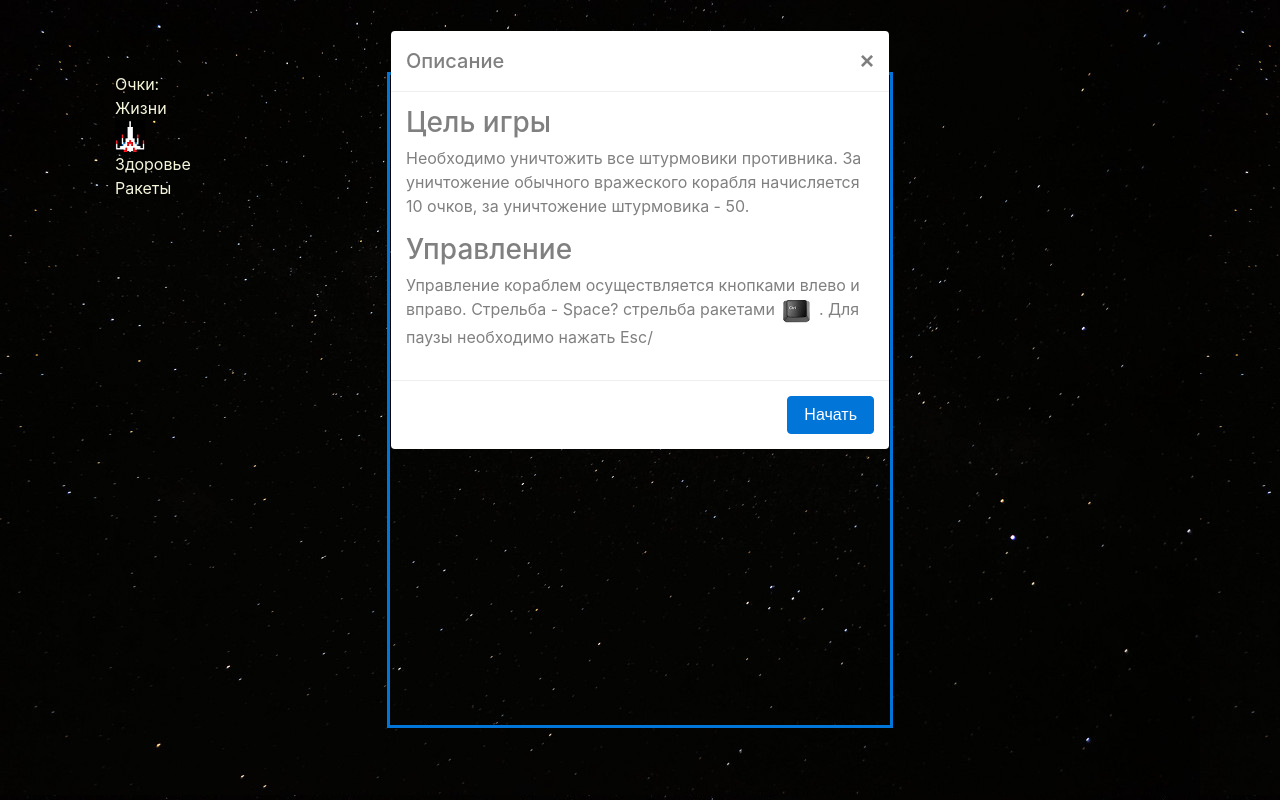
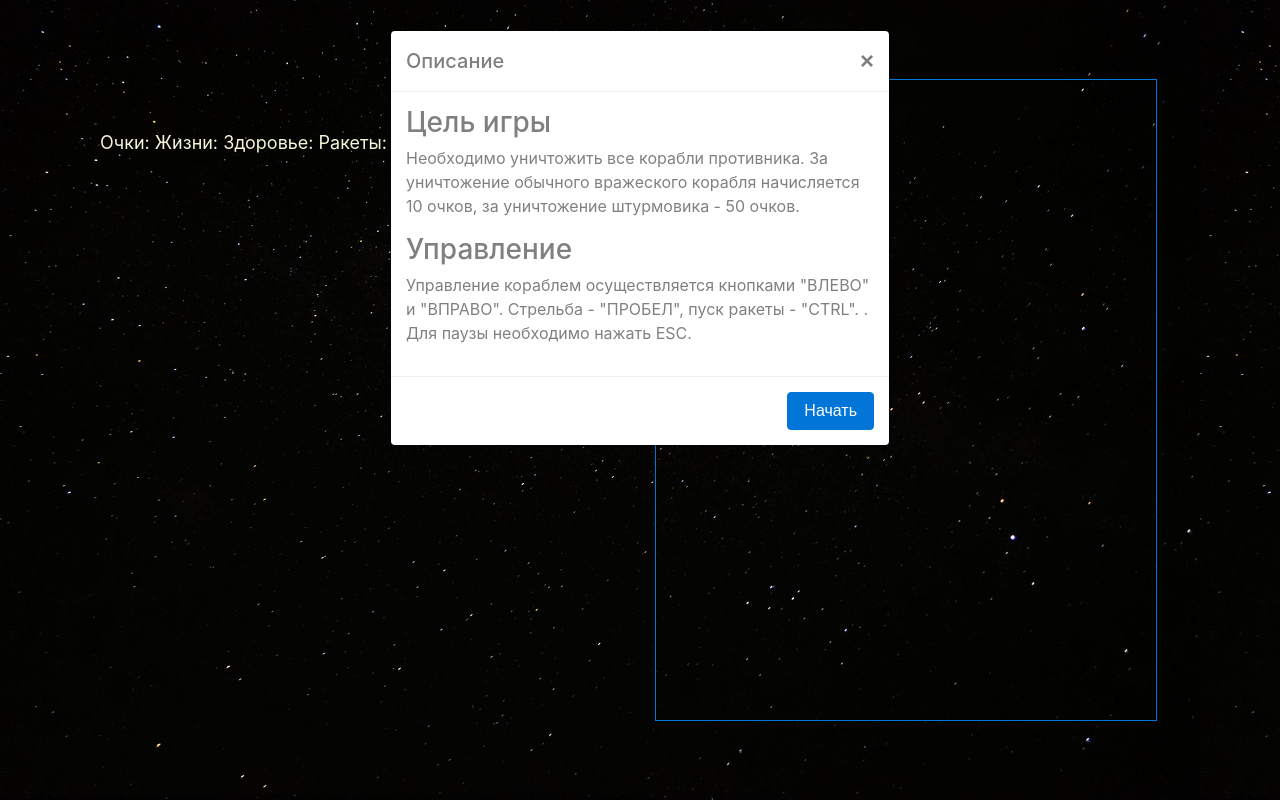
Before and after one commit to ASTeterin/IPS-2018-galaxian, a PHP site: page /game.php in a window 1280 px wide. Run offline with PHP 8.4, Linux system fonts and the light colour scheme; some libraries are stand-ins or nearby versions.

Commit message:
итерация 9. переработан layout

```diff
--- /dev/null
+++ b/template/about_game.html.twig
@@ -0,0 +1,27 @@
+
+    <div class="modal fade show modal_window aboutGameModal" id="about_game_modal" tabindex="-1" data-keyboard="false" role="dialog" aria-labelledby="aboutGamelLabel" aria-hidden="true">
+        <div class="modal-dialog" role="document">
+            <div class="modal-content stars">
+                <div class="modal-header">
+                    <h5 class="modal-title" id="exampleModalLabel">Описание</h5>
+                    <button type="button" class="close" data-dismiss="modal" aria-label="Close">
+                        <span aria-hidden="true">&times;</span>
+                    </button>
+                </div>
+                <div class="modal-body">
+                    <h3>Цель игры</h3>
+                    <p>Необходимо уничтожить все корабли противника. За уничтожение обычного вражеского корабля начисляется 10 очков,
+                        за уничтожение штурмовика - 50 очков.</p>
+                    <h3>Управление</h3>
+                    <p>
+                        <span>
+                            Управление кораблем осуществляется кнопками "ВЛЕВО" и "ВПРАВО". Cтрельба - "ПРОБЕЛ", пуск ракеты - "CTRL".
+                        </span>. Для паузы необходимо нажать ESC.
+                    </p>
+                </div>
+                <div class="modal-footer">
+                    <button type="button" id="begin_play_bnt" class="btn btn-primary">Начать</button>
+                </div>
+            </div>
+        </div>
+    </div>
--- a/template/game.twig.html
+++ b/template/game.twig.html
@@ -6,23 +6,22 @@
 
 <div class="container">
     <div class="row">
-        <div class="col-sm-2">
-            <div>Очки: </div>
-            <div id="scores"></div>
-            <div>Жизни</div>
-            <img src="web/img/hero.png" id="ship"/>
-            <div id="lifes"></div>
-            <div>Здоровье</div>
-            <div id="health"></div>
-            <div>Ракеты</div>
-            <div id="rockets"></div>
-
+        <div class="col">
+            <div class="username"> </div>
+            <span class="game_info">Очки: </span>
+            <span id="scores"></span>
+            <span class="game_info">Жизни: </span>
+            <span id="lifes"></span>
+            <span class="game_info">Здоровье: </span>
+            <span id="health"></span>
+            <span class="game_info">Ракеты: </span>
+            <span id="rockets"></span>
         </div>
 
-        <div class="game_field col">
-            <canvas id="canvas" width="500" height="650"></canvas>
+        <div class="col battle_arena">
+            <canvas id="canvas" width="500" height="640"></canvas>
         </div>
-        <div class="col-sm-2"></div>
+
     </div>
 
 
@@ -46,35 +45,7 @@
         </div>
     </div>
 
-    <div class="modal fade show modal_window aboutGameModal" id="about_game_modal" tabindex="-1" data-keyboard="false" role="dialog" aria-labelledby="aboutGamelLabel" aria-hidden="true">
-        <div class="modal-dialog" role="document">
-            <div class="modal-content stars">
-                <div class="modal-header">
-                    <h5 class="modal-title" id="exampleModalLabel">Описание</h5>
-                    <button type="button" class="close" data-dismiss="modal" aria-label="Close">
-                        <span aria-hidden="true">&times;</span>
-                    </button>
-                </div>
-                <div class="modal-body">
-                    <h3>Цель игры</h3>
-                    <p>Необходимо уничтожить все штурмовики противника. За уничтожение обычного вражеского корабля начисляется 10 очков,
-                        за уничтожение штурмовика - 50.</p>
-                    <h3>Управление</h3>
-                    <p>
-                        <span>
-                            Управление кораблем осуществляется кнопками влево и вправо. Cтрельба - Space? стрельба ракетами
-                            <img src="./web/img/ctrl.jpg">
-                        </span>. Для паузы необходимо нажать Esc/
-                    </p>
-                </div>
-                <div class="modal-footer">
-                    <button type="button" id="begin_play_bnt" class="btn btn-primary">Начать</button>
-                </div>
-            </div>
-        </div>
-    </div>
-
-
+    {% include "about_game.html.twig" %}
 
 </div>
 <script src="js/game.js" type="module"></script>
--- /dev/null
+++ b/template/head.html.twig
@@ -0,0 +1,6 @@
+<head>
+    <meta charset="utf-8">
+    <meta name="viewport" content="width=device-width, initial-scale=1, shrink-to-fit=no">
+    <link rel="stylesheet" href="web/css/bootstrap.min.css">
+    <link rel="stylesheet" href="web/css/main.css">
+</head>
--- a/template/header.twig
+++ /dev/null
@@ -1,6 +0,0 @@
-
-<div class="row ">
-    <div class="col text-center">
-        <img class="img-responsive img_game_header" src="web/img/galaxian3.jpg" alt="Galaxian">
-    </div>
-</div>
--- a/template/index.twig
+++ b/template/index.twig
@@ -11,10 +11,11 @@
 {% endblock %}
 
 {% block content %}
+    <div class="content">
         <div class="row">
             <div class="col-sm-3 text-primary">
                 <ul class="nav flex-sm-column">
-                <li><button type="button" class="btn btn-outline-primary btn-block btn_menu" data-toggle="modal" data-target="#exampleModal">
+                    <li><button type="button" class="btn btn-outline-primary btn-block btn_menu" data-toggle="modal" data-target="#registrationModal">
                         Регистрация</button></li>
                     <li><a href="game.php" class="btn btn-primary btn-block btn_menu text_color">Быстрая игра</a></li>
                     </ul>
@@ -53,6 +54,7 @@
 
             </div>
         </div>
+    </div>
 
     {% include "registration_form.html.twig" %}
 
@@ -60,4 +62,6 @@
 
 {% block script %}
     {% include "script.html.twig" %}
+    <script src="https://ajax.googleapis.com/ajax/libs/jquery/3.3.1/jquery.min.js"></script>
+    <script src="js/registration.js"></script>
 {% endblock %}
--- a/template/layout.twig
+++ b/template/layout.twig
@@ -1,34 +1,18 @@
 
 <!DOCTYPE html>
 <html lang="ru">
-<head>
-    <!-- Кодировка веб-страницы -->
-    <meta charset="utf-8">
-    <!-- Настройка viewport -->
-    <meta name="viewport" content="width=device-width, initial-scale=1, shrink-to-fit=no">
+    {% include "head.html.twig" %}
+    <body>
+        <div class="container container-fluid">
 
-    <!-- Подключаем Bootstrap CSS -->
-    <link rel="stylesheet" href="web/css/bootstrap.min.css">
-    <link rel="stylesheet" href="web/css/main.css">
+            {% block header %}
+            {% endblock %}
 
-    <script src="https://ajax.googleapis.com/ajax/libs/jquery/2.2.0/jquery.min.js"></script>
-</head>
-<body>
-    <div class="container">
-        <div class="header">
-            {% block header %}
+            {% block content %}
+            {% endblock %}
 
-            {% endblock %}
         </div>
-        <div class="content container-fluid">
-            {% block content %}
-
-            {% endblock %}
-        </div>
-    </div>
-
-    {% block script %}
-
-    {% endblock %}
-</body>
+        {% block script %}
+        {% endblock %}
+    </body>
 </html>
--- a/web/css/main.css
+++ b/web/css/main.css
@@ -76,15 +76,22 @@
 {
     color: grey;
     margin: 0 auto;
+    width: 60%;
 }
 
 
 .container canvas
 {
-    border: 3px solid #0275d8;
+    border: 1px solid #0275d8;
     text-align: center;
     display: block;
-    margin: 0 auto;
+    /*margin: 0 auto;*/
+}
+
+.game_field
+{
+    border: 3px solid #0275d8;
+    /*padding: 0;*/
 }
 
 .btn_menu
@@ -125,3 +132,26 @@
 {
     visibility: hidden;
 }
+
+.error_in_field
+{
+    border: red solid 1px;
+}
+
+.username
+{
+    margin-top: 50px;
+    font-size: 18px;
+}
+
+.battle_arena
+{
+    /*margin: 0;
+    padding: 0;*/
+}
+
+.game_info
+{
+    font-size: 18px;
+    margin-top: 50px;
+}
```
Also changed, not shown: index.html (deleted, +0 -69 lines), js/Registration.js (added, +38 -0 lines), main.html (deleted, +0 -135 lines), registration.php (+7 -13 lines), template/registration_form.html.twig (+4 -3 lines), template/sidebar.twig (deleted, +0 -23 lines). Lines whose indentation alone changed are shown as unchanged.
